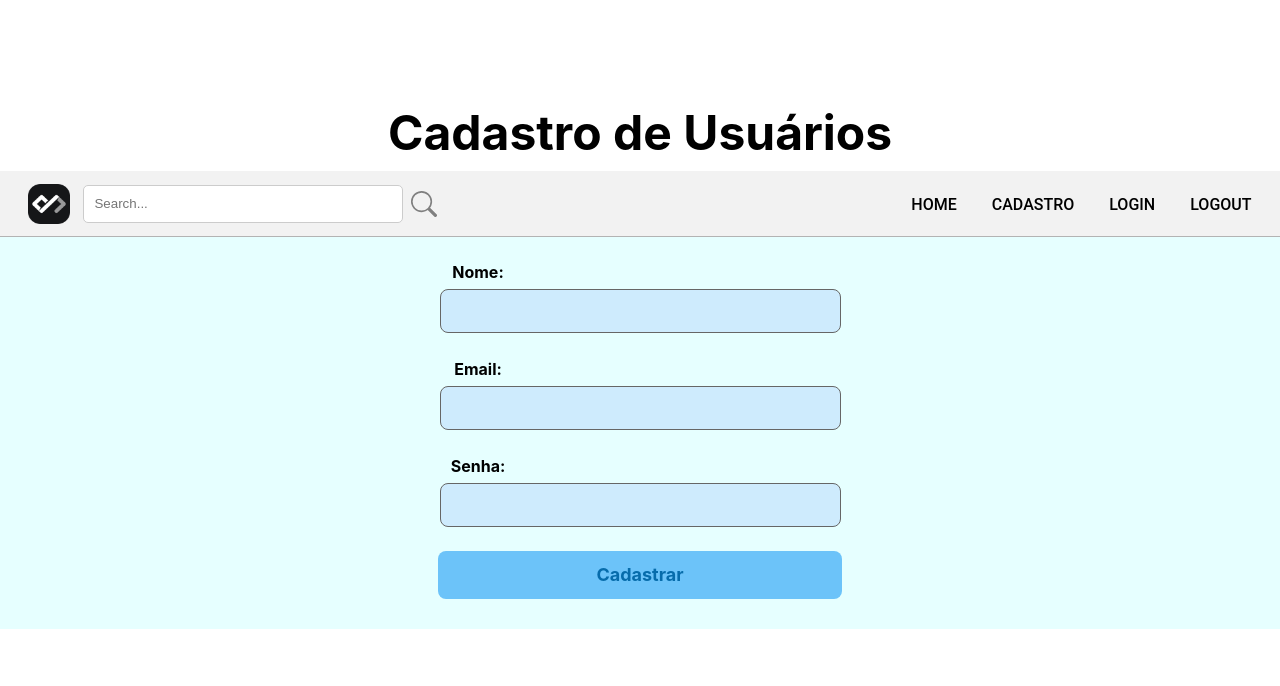
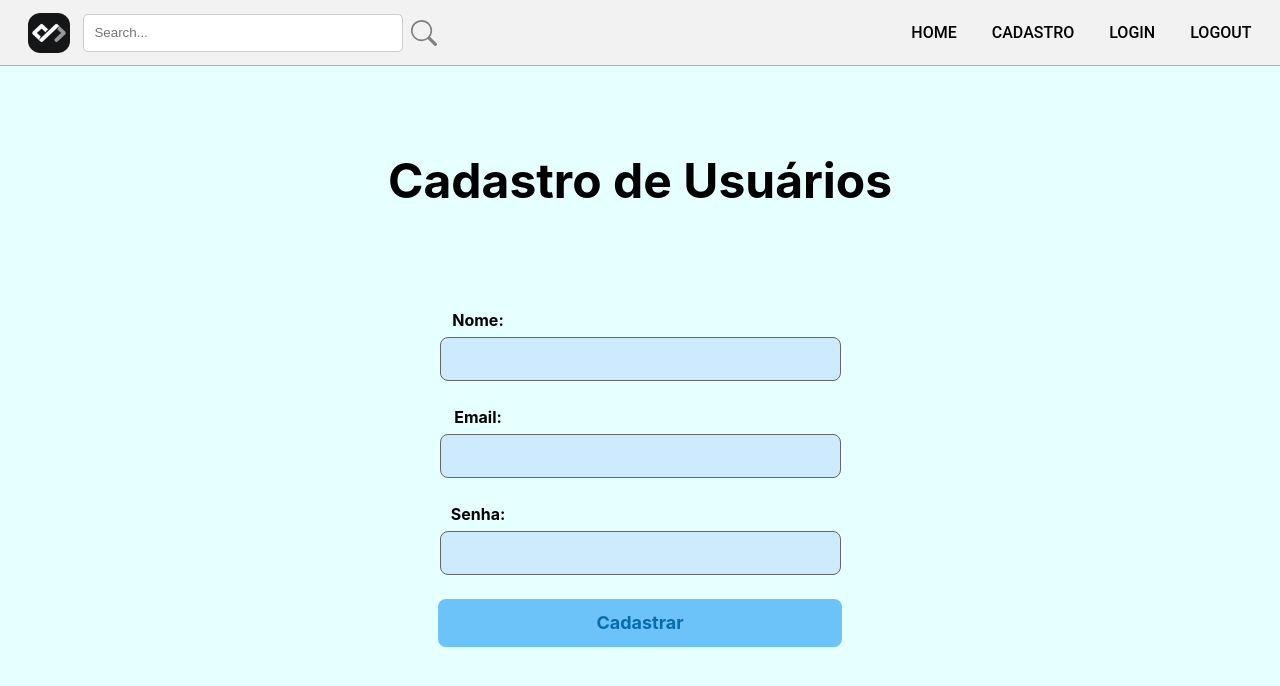
Before and after one commit to GustavoFSProg/web-users-registeres, a React (Vite) app: page /register in a window 1280 px wide. Shown: the top 686 px of the page. Built offline with nearby package versions, Linux system fonts and the light colour scheme; a web font is replaced by a local one.

Commit message:
finalmente

```diff
--- a/src/styled.js
+++ b/src/styled.js
@@ -29,7 +29,7 @@ export const ContainerRegister = styled.div`
   justify-content: center;
   flex-direction: column;
   width: 100vw;
-  height: auto;
+  height: 100vh;
   background: #e6ffff;
   padding-bottom: 30px;
     color: black;
@@ -39,6 +39,8 @@ export const ContainerRegister = styled.div`
     display: flex;
     flex-direction: column;
     color: black;
+  height: 150vh;
+
 
     /* margin-top: -100px; */
     /* padding-bottom: 720px; */
@@ -80,7 +82,7 @@ export const Card = styled.div`
     display: flex;
     flex-direction: column;
     width: 18rem;
-    margin-bottom: 30px ;
+    margin-bottom: 50px ;
   }
 `
 export const Title = styled.h1`
@@ -106,7 +108,7 @@ export const TitleRegister = styled.h1`
   @media screen and (max-width: 700px) {
     font-size: 1.5rem;
     margin-bottom: 90px;
-    margin-top: 100px;
+    margin-top: 20px;
   }
 `
 
```
